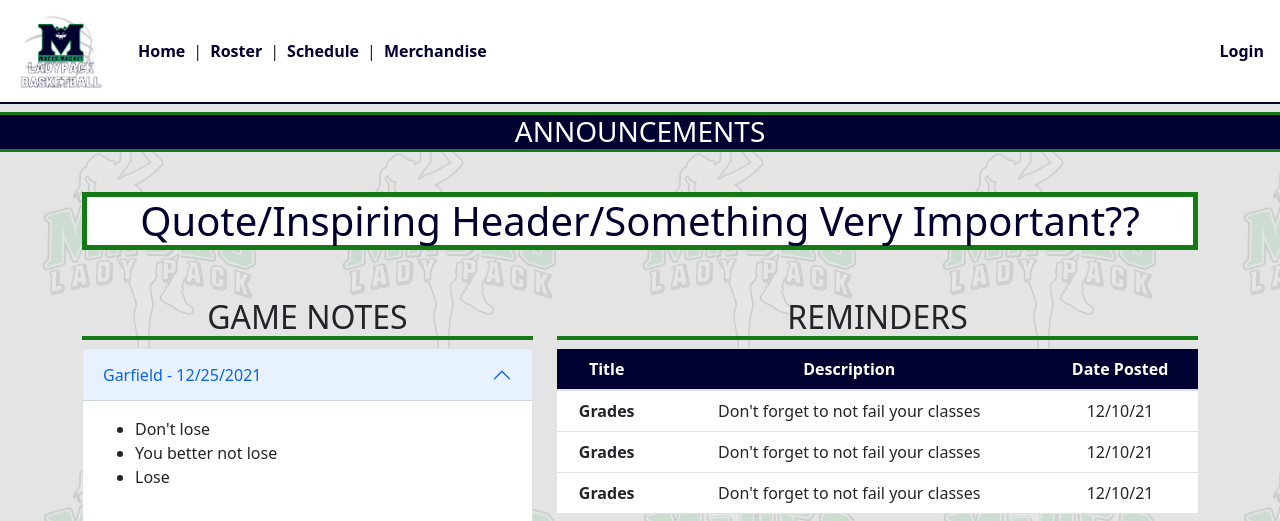
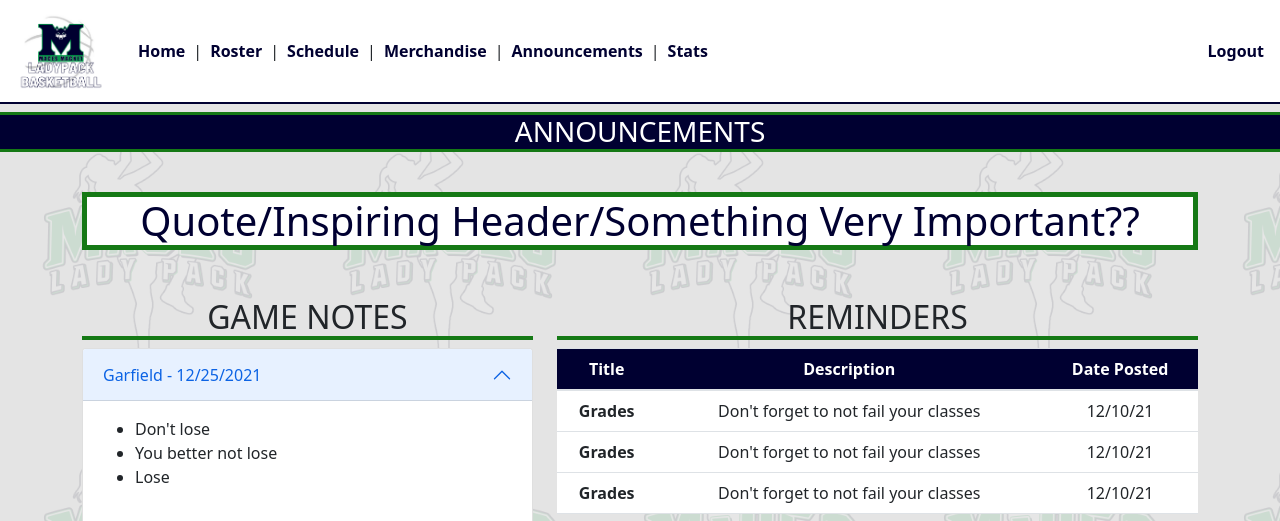
Before and after one commit to Kquach12/Maces-Website, a Flask app: template calendar/flask_app/templates/announcements.html in a window 1280 px wide. Shown: the top 521 px of the page. Run offline with Flask 2, Linux system fonts and the light colour scheme; the template is opened without the code that fills it, so the values that code supplies are empty; some libraries are stand-ins or nearby versions.

Commit message:
Add route to Annoucements page

```diff
--- a/calendar/flask_app/templates/announcements.html
+++ b/calendar/flask_app/templates/announcements.html
@@ -24,10 +24,18 @@
                 <a href="/roster" class="ml-2 mr-2 font-weight-bold navbar-link">Roster</a> |
                 <a href="/schedule" class="ml-2 mr-2 font-weight-bold navbar-link">Schedule</a> |
                 <a href="#" class="ml-2 mr-2 font-weight-bold navbar-link">Merchandise</a>
+                {% if user != None %}
+                    | <a href="/announcements" class="ml-2 mr-2 font-weight-bold navbar-link">Announcements</a> |
+                    <a href="#" class="ml-2 mr-2 font-weight-bold navbar-link">Stats</a>
+                {% endif %}
             </div>
         </div>
         <div class="my-2 my-lg-0">
-            <a href="/login" class="font-weight-bold navbar-link">Login</a>
+                {% if user != None %}
+                <a href="/logout" class="font-weight-bold navbar-link">Logout</a>
+                {% else %}
+                <a href="/login" class="font-weight-bold navbar-link">Login</a>
+                {% endif %}
         </div>
     </nav>
 
--- a/calendar/server.py
+++ b/calendar/server.py
@@ -1,4 +1,4 @@
-from flask_app.controllers import users, players, games
+from flask_app.controllers import users, players, games, notes
 from flask_app import app
 
 if __name__ == '__main__':
```
